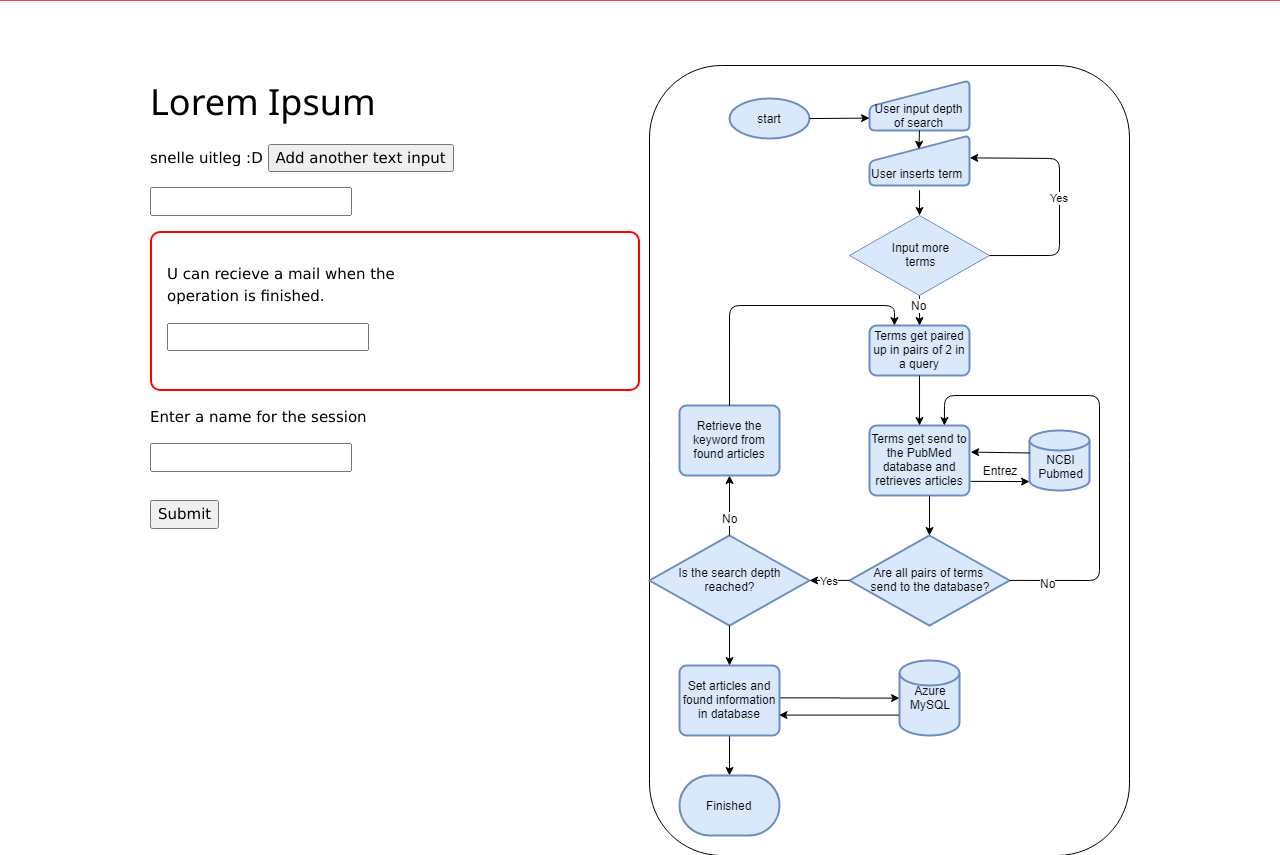
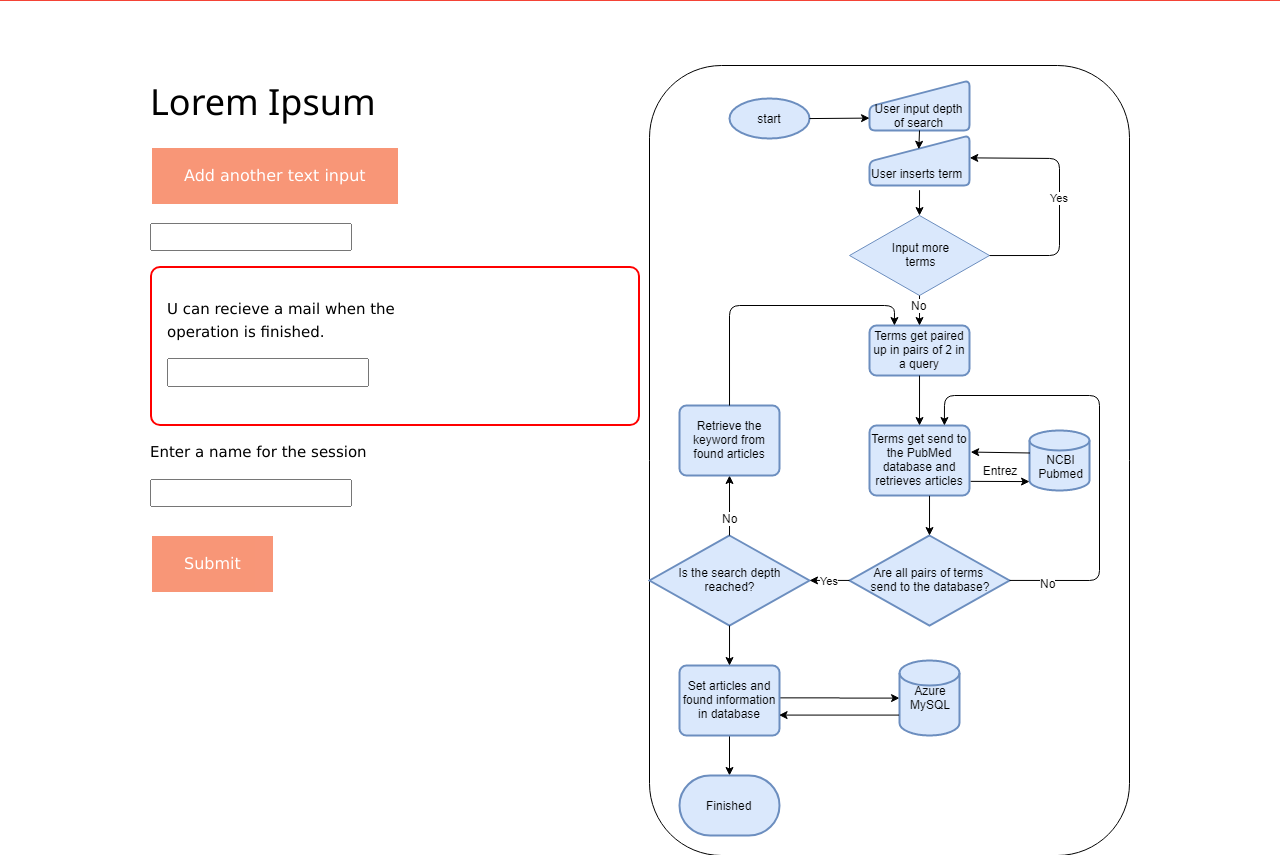
Before and after one commit to LexBosch/Project_Blok_8_Groep_2, a Flask app: page /input in a window 1280 px wide. Shown: the part 290-1145 px from the top of the page. Run offline with Flask 2, Linux system fonts and the light colour scheme.

Commit message:
fancy input to graph

```diff
--- a/plzwerk.py
+++ b/plzwerk.py
@@ -7,8 +7,7 @@ import textmining
 import urllib.request
 from Bio import Entrez
 from flask import Flask, render_template, request
-
-
+import inputTermen
 
 app = Flask(__name__)
 mail = "lexbosch@live.nl"
@@ -21,8 +20,8 @@ def index():
     amount_list = 3
     return render_template("BASE.html", term_list=get_datalist_element_words(),
                            amount_input=amount_list,
-                           articles_list = [],
-                           pagetype = "main")
+                           articles_list=[],
+                           pagetype="main")
 
 
 def get_datalist_element_words():
@@ -41,8 +40,8 @@ def handle_table():
     new_data_dict = create_table(papers, Zoektermen)
     return render_template("BASE.html", term_list=get_datalist_element_words(),
                            amount_input=amount_list,
-                           articles_list = new_data_dict,
-                           pagetype = "main")
+                           articles_list=new_data_dict,
+                           pagetype="main")
 
 
 # [titel, jaar, autor, id]
@@ -53,7 +52,7 @@ def handle_table():
 # Output: Lijst met de ingevulde data uit de datalists
 def get_datalist_input(amount_fields):
     new_list = []
-    for x in range(0, amount_fields):
+    for x in range(0, int(amount_fields)):
         input_word = request.form['datalist{0}'.format(x + 1)]
         if input_word != "":
             new_list.append(input_word)
@@ -129,7 +128,7 @@ def create_table(publication_data, Zoektermen):
                     temp_name_dict = {"fore": author["Initials"], "last": author["LastName"]}
                     name_dict.append(temp_name_dict)
                 article_dict["Author"] = name_dict
-                #temp
+                # temp
                 for keyword in paper['MedlineCitation']['KeywordList']:
                     for term in keyword:
                         term = term.lower()
@@ -137,7 +136,7 @@ def create_table(publication_data, Zoektermen):
                             term_list[term] += 1
                         else:
                             term_list[term] = 1
-                #endtemp
+                # endtemp
             except KeyError:
                 # PubmedIDs
                 article_dict["ID"] = paper["MedlineCitation"]["PMID"]
@@ -148,8 +147,7 @@ def create_table(publication_data, Zoektermen):
                 # Authors van het artikel
                 name_dict = []
 
-
-                #temp
+                # temp
                 for keyword in paper['MedlineCitation']['KeywordList']:
                     for term in keyword:
                         term = term.lower()
@@ -157,9 +155,7 @@ def create_table(publication_data, Zoektermen):
                             term_list[term] += 1
                         else:
                             term_list[term] = 1
-                #endtemp
-
-
+                # endtemp
 
                 try:
                     for author in paper["MedlineCitation"]["Article"]["AuthorList"]:
@@ -199,28 +195,37 @@ def graph():
     amount_list = 3
     return render_template("BASE.html", term_list=get_datalist_element_words(),
                            amount_input=amount_list,
-                           articles_list = [],
-                           pagetype = "graph")
+                           articles_list=[],
+                           pagetype="graph")
+
 
 @app.route('/input', methods=['GET', 'POST'])
 def input():
     amount_list = 3
     return render_template("BASE.html",
                            amount_input=amount_list,
-                           pagetype = "input")
+                           pagetype="input")
+
 
 @app.route('/input_done', methods=['GET', 'POST'])
 def input_done():
-    termList = get_datalist_input()
+    amountDatalist = request.form['amountFields']
+    termList = get_datalist_input(amountDatalist)
+    email = request.form['emailField']
+    sessionName = request.form['sessionNameField']
+    print("termen:\t"+", ".join(termList) +
+    "\nemail:\t" + email +
+    "\nsessienaam:\t" + sessionName)
+    inputTermen.StartPubMedSearch(termList, sessionName, email)
     return render_template("BASE.html",
-                           pagetype = "input_done")
-
+                           pagetype="input_done")
 
 
 @app.route('/about', methods=['GET', 'POST'])
 def about():
     return render_template("BASE.html",
-                           pagetype = "about")
+                           pagetype="about")
+
 
 if __name__ == '__main__':
     app.run(host='0.0.0.0', port=80)
--- a/static/adFiles/index.css
+++ b/static/adFiles/index.css
@@ -1497,3 +1497,21 @@ a {
   background-color: #f44336;
   color: white;
 }
+
+/* ### ### ### 09 */
+.button_fancy {
+  background-color: #f4511e;
+  border: none;
+  color: white;
+  padding: 16px 32px;
+  text-align: center;
+  font-size: 16px;
+  margin: 4px 2px;
+  opacity: 0.6;
+  transition: 0.3s;
+  display: inline-block;
+  text-decoration: none;
+  cursor: pointer;
+}
+
+.button_fancy:hover {opacity: 1}
--- a/templates/extra_pages/input_page/upper_content_input.html
+++ b/templates/extra_pages/input_page/upper_content_input.html
@@ -1,22 +1,46 @@
 <script>
     var counter = 1;
-    var limit = 3000;
+    var limit = 20;
 
     function addInput(divName) {
+        counter++;
+
         if (counter == limit) {
             alert("You have reached the limit of adding " + counter + " inputs");
         } else {
             var newdiv = document.createElement('div');
             newdiv.innerHTML = "<div style='margin-bottom: 1em;'>\n" +
-                "                            <input list='browsers' name='datalist" + (counter) + "'>\n" +
-                "                            <datalist id='browsers' name='datalist'>\n" +
-                "                                {% for term in term_list %}\n" +
-                    "                                <option value={{ term }}>\n" +
-                    "                                    {% endfor %}\n" +
-                "                            </datalist>\n" +
-                "                        </div>";
+                "<input list='datalist' name='datalist" + (counter) + "' id='datalist" + (counter) + "'>\n" +
+                "<datalist id='browsers' name='datalist'>\n" +
+                "{% for term in term_list %}\n" +
+                "<option value={{ term }}>\n" +
+                "{% endfor %}\n" +
+                "</datalist>\n" +
+                "</div>";
+            document.getElementById("amountFields").value = counter
             document.getElementById(divName).appendChild(newdiv);
-            counter++;
+        }
+    }
+
+    function tryToSumid() {
+        let dataElementFilled = false;
+        for (var dataElement = 1; dataElement <= counter; dataElement++) {
+            var singeDatalist = document.getElementById('datalist' + (dataElement.toString()));
+            if (singeDatalist) {
+                if (singeDatalist.value.length > 0) {
+                    dataElementFilled = true;
+                }
+            }
+        }
+        if (!(dataElementFilled)) {
+            alert("You must input at least one term");
+        } else {
+            sessionName = document.getElementById("sessionName");
+            if (sessionName.value.length == 0) {
+                alert("Please enter a name for the session");
+            } else {
+                document.getElementById("termListInput").submit();
+            }
         }
     }
 </script>
@@ -29,22 +53,22 @@
 
             <h1>Lorem Ipsum</h1>
             <p>
-                snelle uitleg :D
-                <input type="button" value="Add another text input" onClick="addInput('dynamicInput');">
+                <input type="button" class="button_fancy" value="Add another text input"
+                       onClick="addInput('dynamicInput');">
             </p>
 
 
             <!-- Input area for serach terms -->
 
             <div>
-                <form role="form" method='POST' action='/input_done'>
+                <form role="form" method='POST' action='/input_done' id="termListInput">
                     <div id="dynamicInput">
                         <div style='margin-bottom: 1em;'>
-                            <input list='browsers' name='datalist0'>
+                            <input list='browsers' name='datalist1' id='datalist1'>
                             <datalist id='browsers' name='datalist'>
                                 {% for term in term_list %}
-                                    <option value={{ term }}>
-                                {% endfor %}
+                                <option value={{ term }}>
+                                    {% endfor %}
                             </datalist>
                         </div>
                     </div>
@@ -53,10 +77,13 @@
                         <input type="text" name="emailField" style="max-width: 100%;"><br><br>
                     </div>
                     <p>Enter a name for the session</p>
-                    <input type="text" name="emailField" style="max-width: 100%;"><br><br>
+                    <input type="text" id="amountFields" name="amountFields" style="display:none;" value="1">
+                    <input type="text" name="sessionNameField" style="max-width: 100%;" id="sessionName"><br><br>
 
-                    <input type="submit" style="margin-top:6px;margin-bottom: 6px;">
                 </form>
+                <input type="submit" style="margin-top:6px;margin-bottom: 6px;" class="button_fancy"
+                       onClick="tryToSumid();">
+
             </div>
         </div>
         <div style="float:right;">
```
Also changed, not shown: inputTermen.py (+4 -4 lines).
